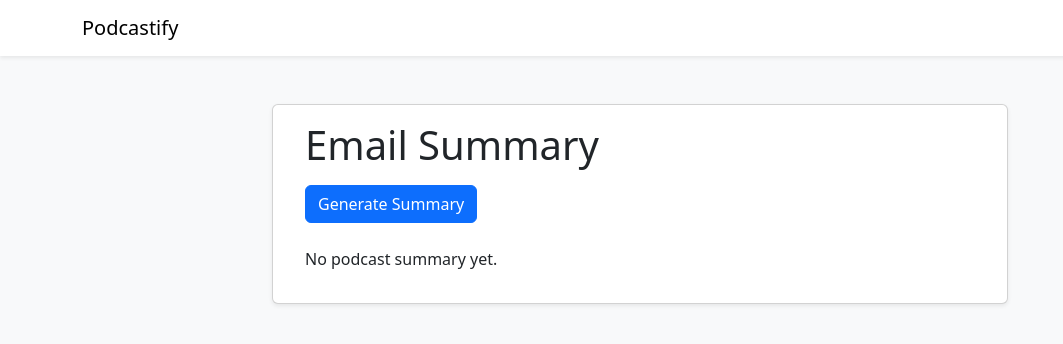
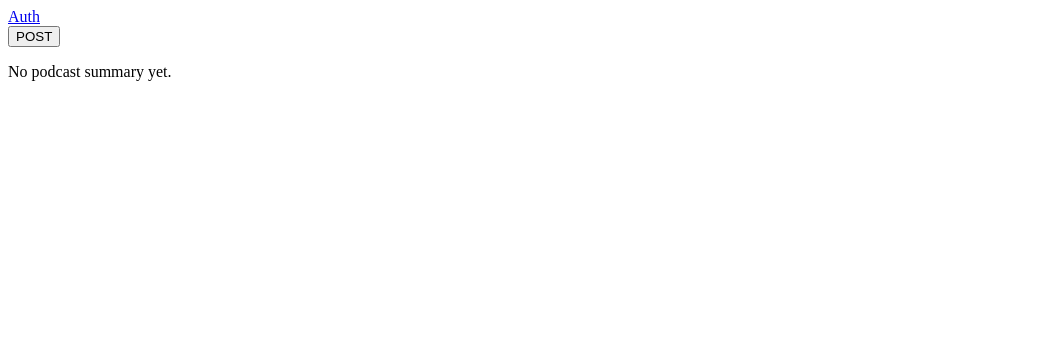
Before and after one commit to Mickey-Zhaang/Podcastify, a Flask app: page / in a window 1280 px wide. Shown: the top 344 px of the page, without its empty margins (0-1063 px from the left). Run offline with Flask 3, Linux system fonts and the light colour scheme.

Commit message:
just reverted to old save

```diff
--- a/website/templates/index.html
+++ b/website/templates/index.html
@@ -2,44 +2,21 @@
 <html lang="en">
 <head>
   <meta charset="UTF-8">
-    <meta name="viewport" content="width=device-width, initial-scale=1">
   <title>Podcastify</title>
-    <!-- Google Font -->
-    <link href="https://fonts.googleapis.com/css2?family=Quicksand:wght@300;400;500;600;700&display=swap" rel="stylesheet">
-    <!-- Bootstrap CSS -->
-    <link href="https://cdn.jsdelivr.net/npm/bootstrap@5.3.0/dist/css/bootstrap.min.css" rel="stylesheet">
+</head>
+<body>
 
-  </head>
-  <body class="bg-light text-dark">
-    <nav class="navbar navbar-expand-lg navbar-light bg-white shadow-sm">
-      <div class="container">
-        <a class="navbar-brand h-text" href="#">Podcastify</a>
-      </div>
-    </nav>
+  <a href="auth">Auth</a>
+  <!-- Form to trigger the backend processing -->
+  <form action="{{ url_for('main.start_process') }}" method="POST">
+    <button type="submit">POST</button>
+  </form>
 
-    <main class="container my-5">
-      <div class="row justify-content-center">
-        <div class="col-md-8">
-          <div class="card shadow-sm">
-            <div class="card-body mx-3">
-              <h1 class="h-text mb-3">Email Summary</h1>
-              <form action="{{ url_for('main.start_process') }}" method="POST">
-                <button type="submit" class="btn btn-primary mb-4">Generate Summary</button>
-              </form>
+  <!-- Display the podcast summary if available -->
   {% if podcast %}
-                <div class="inner-text">
-                  <textarea class="form-control" readonly rows="8">{{ podcast }}</textarea>
-                </div>
+    <textarea readonly rows="10" cols="80">{{ podcast }}</textarea>
   {% else %}
-                <p class="subh-text">No podcast summary yet.</p>
+    <p>No podcast summary yet.</p>
   {% endif %}
-            </div>
-          </div>
-        </div>
-      </div>
-    </main>
-
-    <!-- Bootstrap JS Bundle -->
-    <script src="https://cdn.jsdelivr.net/npm/bootstrap@5.3.0/dist/js/bootstrap.bundle.min.js"></script>
 </body>
 </html>
```
Also changed, not shown: tests/conftest.py (+10 -19 lines), tests/functional/test_views.py (+5 -55 lines), tests/unit/test_gmail_summary.py (deleted, +0 -52 lines), tests/unit/test_google_oath.py (deleted, +0 -21 lines), tests/unit/test_models.py (+2 -8 lines), website/static/style.css (+9 -1 lines), website/templates/podcast.html (added, +21 -0 lines), 1 other file. Lines whose indentation alone changed are shown as unchanged.
